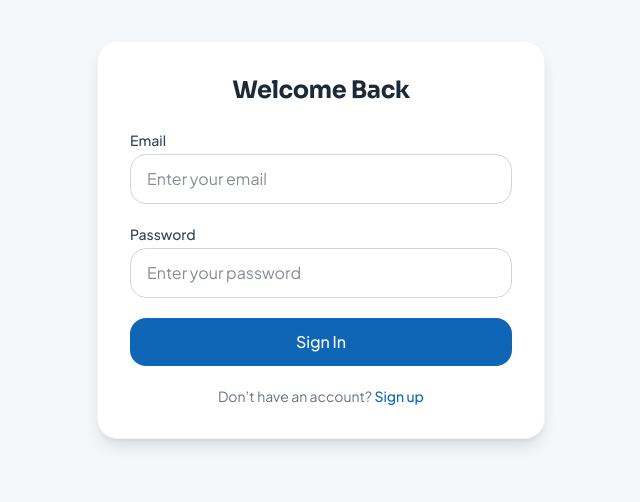
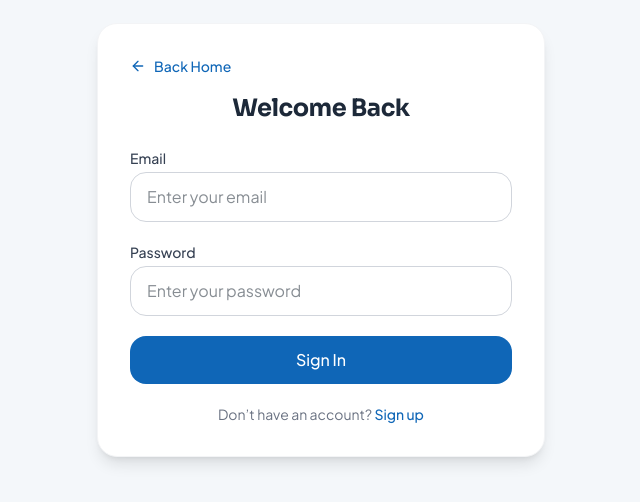
Before and after one commit to MizMelly/kta-learning-hub, a React (Vite) app: page /login in a window 1280 px wide. Shown: the part 160-662 px from the top of the page, without its empty margins (319-959 px from the left). Built offline with nearby package versions, Linux system fonts and the light colour scheme.

Commit message:
backhome button created

```diff
--- a/src/components/Login.jsx
+++ b/src/components/Login.jsx
@@ -1,5 +1,6 @@
 import { useState } from "react";
 import { Link, useNavigate } from "react-router-dom";
+import { ArrowLeft } from "lucide-react";
 
 const Login = () => {
   const navigate = useNavigate();
@@ -22,10 +23,21 @@ const Login = () => {
       className="min-h-screen flex items-center justify-center bg-[#f4f7fa] px-4"
     >
       <div className="w-full max-w-md bg-white shadow-lg rounded-2xl p-6 sm:p-8 border border-gray-100">
+
+        {/* Back Home Button */}
+        <button
+          onClick={() => navigate("/")}
+          className="flex items-center gap-2 text-sm text-[#0f66b7] font-medium mb-4 hover:underline"
+        >
+          <ArrowLeft className="w-4 h-4" />
+          Back Home
+        </button>
+
         <h2 className="text-2xl font-bold text-center text-[#1d2939] mb-6">
           Welcome Back
         </h2>
-           <form onSubmit={handleLogin} className="space-y-5">
+
+        <form onSubmit={handleLogin} className="space-y-5">
           <div>
             <label className="block text-sm font-medium text-gray-700 mb-1">
               Email
@@ -57,8 +69,11 @@ const Login = () => {
           <button
             type="submit"
             className="w-full bg-[#0f66b7] text-white py-3 rounded-xl font-medium hover:bg-[#09539a] transition"
-          >Sign In</button>
+          >
+            Sign In
+          </button>
         </form>
+
         <p className="text-sm text-center text-gray-500 mt-5">
           Don’t have an account?{" "}
           <Link
```
